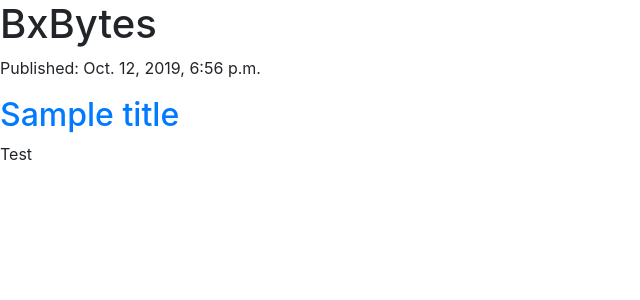
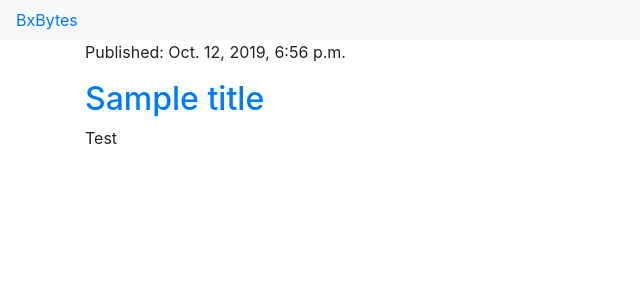
Before and after one commit to stephepush/BxBytes-Django, a Django app: page / in a window 1280 px wide. Shown: the top 300 px of the page, without its empty margins (0-640 px from the left). Run offline with Django 3.2, Linux system fonts and the light colour scheme; data comes from the database, SQL or seed files in the repository; some libraries are stand-ins or nearby versions.

Commit message:
Adding bootstrap styling to template

```diff
--- a/blog/templates/blog/base.html
+++ b/blog/templates/blog/base.html
@@ -1,15 +1,26 @@
 {% load static %}
 <html>
+
 <head>
     <title>BxBytes</title>
-		<link rel="stylesheet" href="//maxcdn.bootstrapcdn.com/bootstrap/3.2.0/css/bootstrap.min.css">
-        <link rel="stylesheet" href="//maxcdn.bootstrapcdn.com/bootstrap/3.2.0/css/bootstrap-theme.min.css">
+    <link rel="stylesheet" href="https://stackpath.bootstrapcdn.com/bootstrap/4.4.1/css/bootstrap.min.css" integrity="sha384-Vkoo8x4CGsO3+Hhxv8T/Q5PaXtkKtu6ug5TOeNV6gBiFeWPGFN9MuhOf23Q9Ifjh" crossorigin="anonymous">
     <link href='//fonts.googleapis.com/css?family=Lobster&subset=latin,latin-ext' rel='stylesheet' type='text/css'>
     <link rel="stylesheet" href="{% static 'css/blog.css' %}">
 </head>
+
 <body>
     <div class="page-header">
-			<h1><a href="/">BxBytes</a></h1>
+        <nav class="navbar navbar-expand-lg navbar-light bg-light">
+        	<a href="/">BxBytes</a>
+        	<div class="collapse navbar-collapse" id="navbarNav">
+        		<ul class="navbar-nav">
+        			<li class="nav-item"><a href="" class="nav-link"></a></li>
+        			<li class="nav-item"><a href="" class="nav-link"></a></li>
+        			<li class="nav-item"><a href="" class="nav-link disabled"></a></li>
+        		</ul>
+
+        	</div>
+        </nav>
     </div>
     <div class="content container">
         <div class="row">
@@ -20,4 +31,5 @@
         </div>
     </div>
 </body>
+
 </html>
--- a/blog/templates/blog/post_list.html
+++ b/blog/templates/blog/post_list.html
@@ -1,12 +1,6 @@
-<!DOCTYPE html>
-<html lang="en">
-<head>
-	<meta charset="UTF-8">
-	<title>Document</title>
-	<link rel="stylesheet" href="https://stackpath.bootstrapcdn.com/bootstrap/4.3.1/css/bootstrap.min.css" integrity="sha384-ggOyR0iXCbMQv3Xipma34MD+dH/1fQ784/j6cY/iJTQUOhcWr7x9JvoRxT2MZw1T" crossorigin="anonymous">
-</head>
-<body>
-	<header><h1>BxBytes</h1></header>
+{% extends 'blog/base.html' %}
+
+{% block content %}
 	{% for post in posts %}
 		<div>
 			<p>Published: {{ post.published_date }}</p>
@@ -14,5 +8,4 @@
 			<p> {{ post.text|linebreaksbr }} </p>
 		</div>
 	{% endfor %}
-</body>
-</html>
+{% endblock %}
```
Lines whose indentation alone changed are shown as unchanged.
